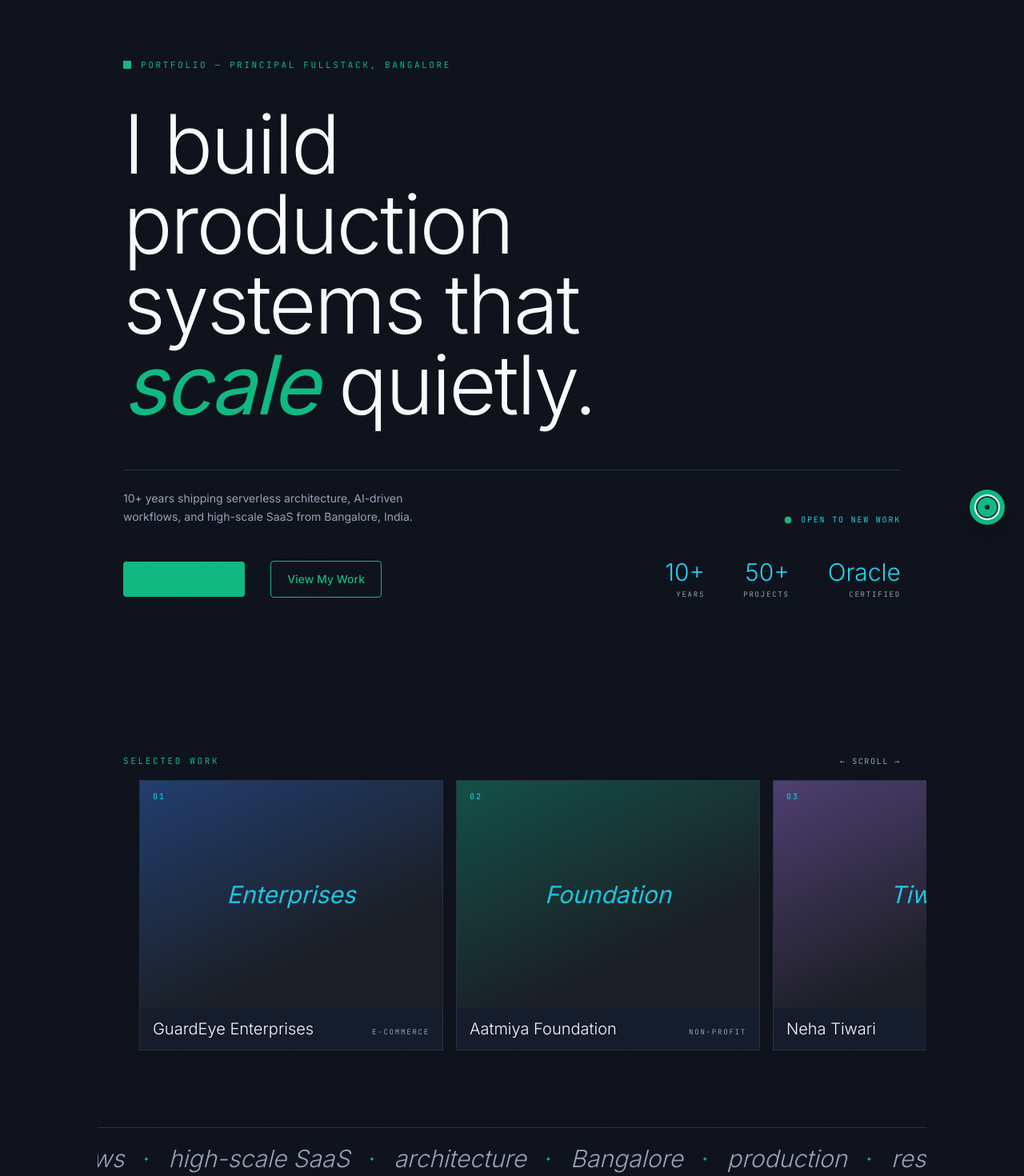
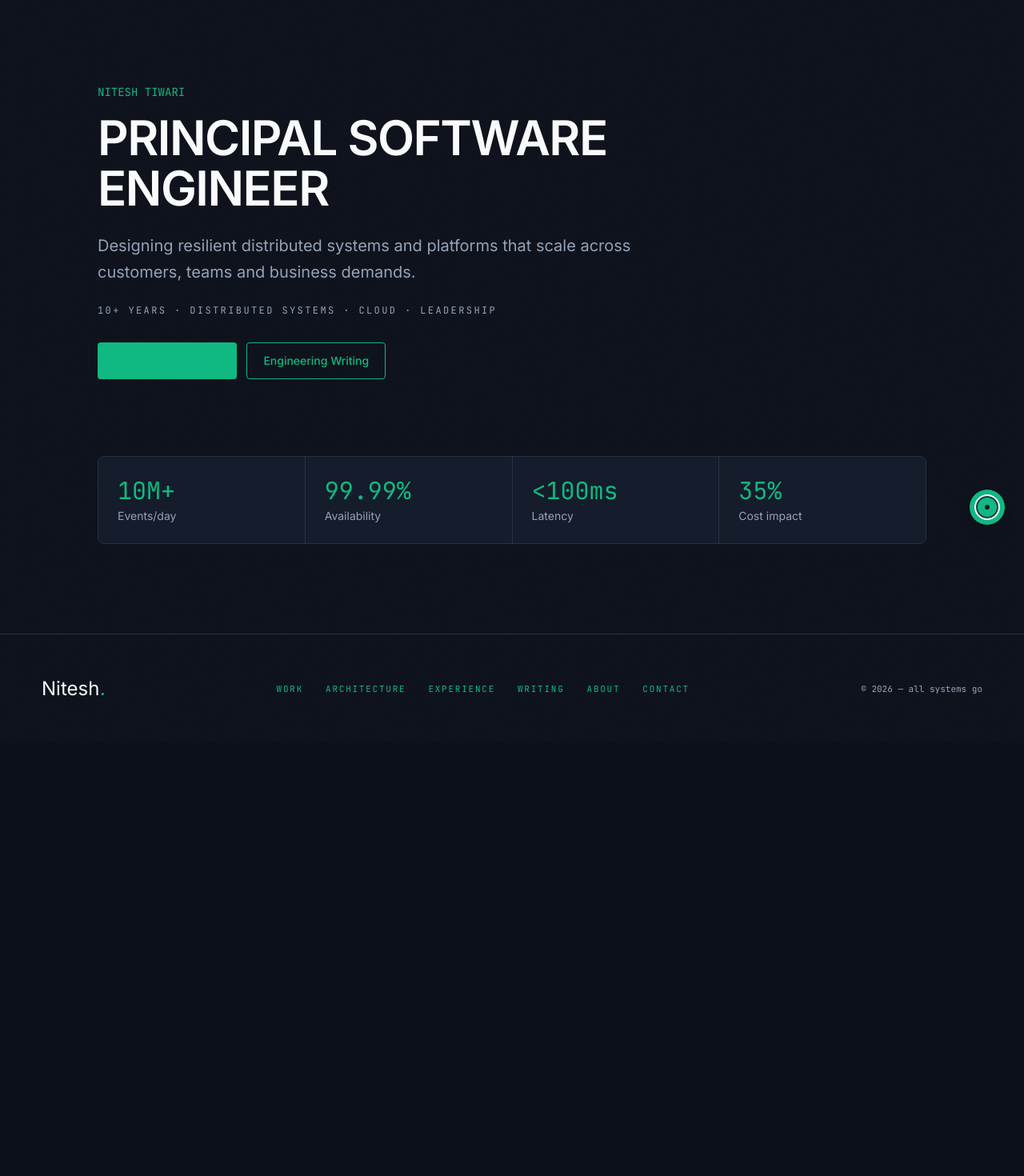
Before and after one commit to knee-tesh/initesh, a Next.js app: page / in a window 1280 px wide. Shown: the part 120-1590 px from the top of the page at 80% size. After the commit the page ends 1049 px from the top, so only its background shows below. Built offline with nearby package versions, Linux system fonts and the light colour scheme.

Commit message:
feat: home hero + impact strip

```diff
--- a/src/app/(main)/page.tsx
+++ b/src/app/(main)/page.tsx
@@ -1,14 +1,12 @@
 import Hero from "@/components/home/hero";
-import Reel from "@/components/home/reel";
-import CreditsMarquee from "@/components/shared/credits-marquee";
+import ImpactStrip from "@/components/home/impact-strip";
 import ErrorBoundary from "@/components/shared/error-boundary";
 
 export default function HomePage() {
   return (
     <ErrorBoundary>
       <Hero />
-      <Reel />
-      <CreditsMarquee />
+      <ImpactStrip />
     </ErrorBoundary>
   );
 }
--- a/src/components/home/hero.tsx
+++ b/src/components/home/hero.tsx
@@ -1,66 +1,22 @@
-'use client';
-
+"use client";
 import CtaButton from "@/components/shared/cta-button";
-import { useInView } from "@/lib/use-in-view";
-import { useCountUp } from "@/lib/use-count-up";
-
-const stats: Array<{ label: string } & ({ target: number } | { text: string })> = [
-  { target: 10, label: "Years" },
-  { target: 50, label: "Projects" },
-  { text: "Oracle", label: "Certified" },
-];
 
 export default function Hero() {
-  const { ref, inView } = useInView<HTMLDivElement>({ once: true });
-  const years = useCountUp(10, { active: inView });
-  const projects = useCountUp(50, { active: inView });
-
   return (
-    <section className="relative py-16 md:py-24 max-w-[1240px] mx-auto px-4 md:px-6 lg:px-8">
-      <div className="flex items-center gap-3 mb-10">
-        <span className="w-2.5 h-2.5 bg-terracotta inline-block" aria-hidden />
-        <span className="text-[11px] uppercase tracking-[0.24em] text-terracotta font-[family-name:var(--font-mono)]">
-          Portfolio — Principal Fullstack, Bangalore
-        </span>
-      </div>
-
-      <h1 className="max-w-[11ch] text-[clamp(52px,8vw,120px)] leading-[0.98] text-ink font-[family-name:var(--font-display)] font-light tracking-tight">
-        I build production systems that{" "}
-        <em className="italic font-normal text-terracotta">scale</em>{" "}
-        quietly.
+    <section className="max-w-[900px] pt-24 pb-16 md:pt-32 md:pb-24">
+      <p className="font-mono text-sm text-accent mb-4">NITESH TIWARI</p>
+      <h1 className="text-5xl md:text-6xl font-semibold tracking-tight text-text leading-[1.05]">
+        PRINCIPAL SOFTWARE ENGINEER
       </h1>
-
-      <div className="mt-14 flex flex-col md:flex-row md:items-end justify-between gap-6 border-t border-hem pt-6">
-        <p className="max-w-sm text-sm text-stone leading-relaxed">
-          10+ years shipping serverless architecture, AI-driven workflows,
-          and high-scale SaaS from Bangalore, India.
-        </p>
-        <span className="flex items-center gap-3 text-[10px] uppercase tracking-[0.18em] text-teal font-[family-name:var(--font-mono)]">
-          <span className="relative flex h-2 w-2">
-            <span className="pulse-clay absolute inline-flex h-full w-full rounded-full bg-terracotta" />
-            <span className="relative inline-flex rounded-full h-2 w-2 bg-terracotta" />
-          </span>
-          open to new work
-        </span>
-      </div>
-
-      <div className="flex items-center justify-between gap-10 mt-10" ref={ref}>
-        <div className="flex items-center gap-8">
-          <CtaButton href="/services" variant="primary">Explore Services</CtaButton>
-          <CtaButton href="/projects" variant="secondary">View My Work</CtaButton>
-        </div>
-        <div className="hidden md:flex items-center gap-12">
-          {stats.map((stat) => (
-            <div key={stat.label} className="text-right">
-              <div className="text-3xl font-light text-teal font-[family-name:var(--font-display)]">
-                {"target" in stat ? `${stat.target === 10 ? years : projects}+` : stat.text}
-              </div>
-              <div className="text-[9px] uppercase tracking-[0.2em] text-stone font-[family-name:var(--font-mono)] mt-1">
-                {stat.label}
-              </div>
-            </div>
-          ))}
-        </div>
+      <p className="mt-6 text-lg md:text-xl text-muted max-w-2xl leading-relaxed">
+        Designing resilient distributed systems and platforms that scale across customers, teams and business demands.
+      </p>
+      <p className="mt-6 font-mono text-xs uppercase tracking-[0.2em] text-muted">
+        10+ YEARS · DISTRIBUTED SYSTEMS · CLOUD · LEADERSHIP
+      </p>
+      <div className="mt-8 flex flex-wrap gap-3">
+        <CtaButton href="#work">View Selected Work</CtaButton>
+        <CtaButton href="/writing" variant="secondary">Engineering Writing</CtaButton>
       </div>
     </section>
   );
--- /dev/null
+++ b/src/components/home/impact-strip.tsx
@@ -0,0 +1,19 @@
+// TODO(content): All metrics below must be verified against the truth layer before publish.
+export default function ImpactStrip() {
+  const metrics = [
+    { value: "10M+", label: "Events/day" },
+    { value: "99.99%", label: "Availability" },
+    { value: "<100ms", label: "Latency" },
+    { value: "35%", label: "Cost impact" },
+  ];
+  return (
+    <section className="grid grid-cols-1 sm:grid-cols-2 lg:grid-cols-4 gap-px bg-border border border-border rounded-lg overflow-hidden">
+      {metrics.map((m) => (
+        <div key={m.label} className="bg-surface p-6">
+          <p className="font-mono text-3xl text-accent">{m.value}</p>
+          <p className="mt-1 text-sm text-muted">{m.label}</p>
+        </div>
+      ))}
+    </section>
+  );
+}
--- a/src/components/home/reel.tsx
+++ /dev/null
@@ -1,54 +0,0 @@
-import Link from "next/link";
-import projects from "@/data/projects.json";
-
-export default function Reel() {
-  return (
-    <section className="mt-20 md:mt-24">
-      <div className="max-w-[1240px] mx-auto px-4 md:px-6 lg:px-8 mb-2 flex items-baseline justify-between">
-        <span className="text-[11px] uppercase tracking-[0.24em] text-terracotta font-[family-name:var(--font-mono)]">
-          Selected Work
-        </span>
-        <span className="hidden md:block text-[10px] uppercase tracking-[0.16em] text-stone font-[family-name:var(--font-mono)]">
-          ← scroll →
-        </span>
-      </div>
-
-      <div className="mt-4">
-        <div
-          className="flex gap-4 overflow-x-auto px-4 md:px-[max(1rem,calc((100vw-1240px)/2+2rem))] pb-4
-            [scrollbar-width:none] [&::-webkit-scrollbar]:hidden scroll-smooth"
-        >
-          {projects.map((project, i) => (
-            <Link
-              key={project.id}
-              href={`/projects/${project.id}`}
-              className="group flex-none w-[300px] md:w-[380px] bg-linen border border-hem hover:border-terracotta transition-colors scroll-snap-align:start"
-            >
-              <div
-                className="aspect-[4/3] relative flex items-center justify-center overflow-hidden"
-                style={{
-                  background: `linear-gradient(155deg, ${project.brandColor}55 0%, #1b1e24 72%)`,
-                }}
-              >
-                <span className="absolute top-3 left-4 text-[10px] tracking-[0.2em] text-teal font-[family-name:var(--font-mono)]">
-                  {String(i + 1).padStart(2, "0")}
-                </span>
-                <span className="italic text-2xl md:text-3xl text-teal/90 font-[family-name:var(--font-display)]">
-                  {project.title.split(" ")[1] || project.title}
-                </span>
-              </div>
-              <div className="flex items-baseline justify-between px-4 py-3">
-                <span className="text-xl font-light text-ink font-[family-name:var(--font-display)]">
-                  {project.title}
-                </span>
-                <span className="text-[9px] uppercase tracking-[0.2em] text-stone font-[family-name:var(--font-mono)]">
-                  {project.category}
-                </span>
-              </div>
-            </Link>
-          ))}
-        </div>
-      </div>
-    </section>
-  );
-}
--- a/src/components/home/services-teaser.tsx
+++ /dev/null
@@ -1,45 +0,0 @@
-import Link from "next/link";
-
-export default function ServicesTeaser() {
-  return (
-    <section className="mt-20 md:mt-24 max-w-[1240px] mx-auto px-4 md:px-6 lg:px-8">
-      <div className="grid md:grid-cols-2 gap-4">
-        <Link
-          href="/services?audience=founders"
-          className="group block bg-linen border border-hem p-6 md:p-8 hover:border-terracotta transition-colors"
-        >
-          <span className="text-[10px] tracking-[0.24em] text-gold font-[family-name:var(--font-mono)]">
-            01
-          </span>
-          <h3 className="mt-4 text-2xl font-light text-ink font-[family-name:var(--font-display)]">
-            For Founders &amp; CTOs
-          </h3>
-          <p className="mt-2 text-sm text-stone leading-relaxed">
-            Ship faster with senior-level architecture, code audits, and hands-on feature delivery.
-          </p>
-          <span className="mt-5 inline-block text-[11px] uppercase tracking-[0.16em] text-terracotta font-[family-name:var(--font-mono)] group-hover:underline underline-offset-4">
-            View services →
-          </span>
-        </Link>
-
-        <Link
-          href="/services?audience=developers"
-          className="group block bg-linen border border-hem p-6 md:p-8 hover:border-terracotta transition-colors"
-        >
-          <span className="text-[10px] tracking-[0.24em] text-gold font-[family-name:var(--font-mono)]">
-            02
-          </span>
-          <h3 className="mt-4 text-2xl font-light text-ink font-[family-name:var(--font-display)]">
-            For Developers
-          </h3>
-          <p className="mt-2 text-sm text-stone leading-relaxed">
-            Level up with AI training, interview coaching, portfolio reviews, and 1:1 mentoring.
-          </p>
-          <span className="mt-5 inline-block text-[11px] uppercase tracking-[0.16em] text-terracotta font-[family-name:var(--font-mono)] group-hover:underline underline-offset-4">
-            View services →
-          </span>
-        </Link>
-      </div>
-    </section>
-  );
-}
```
